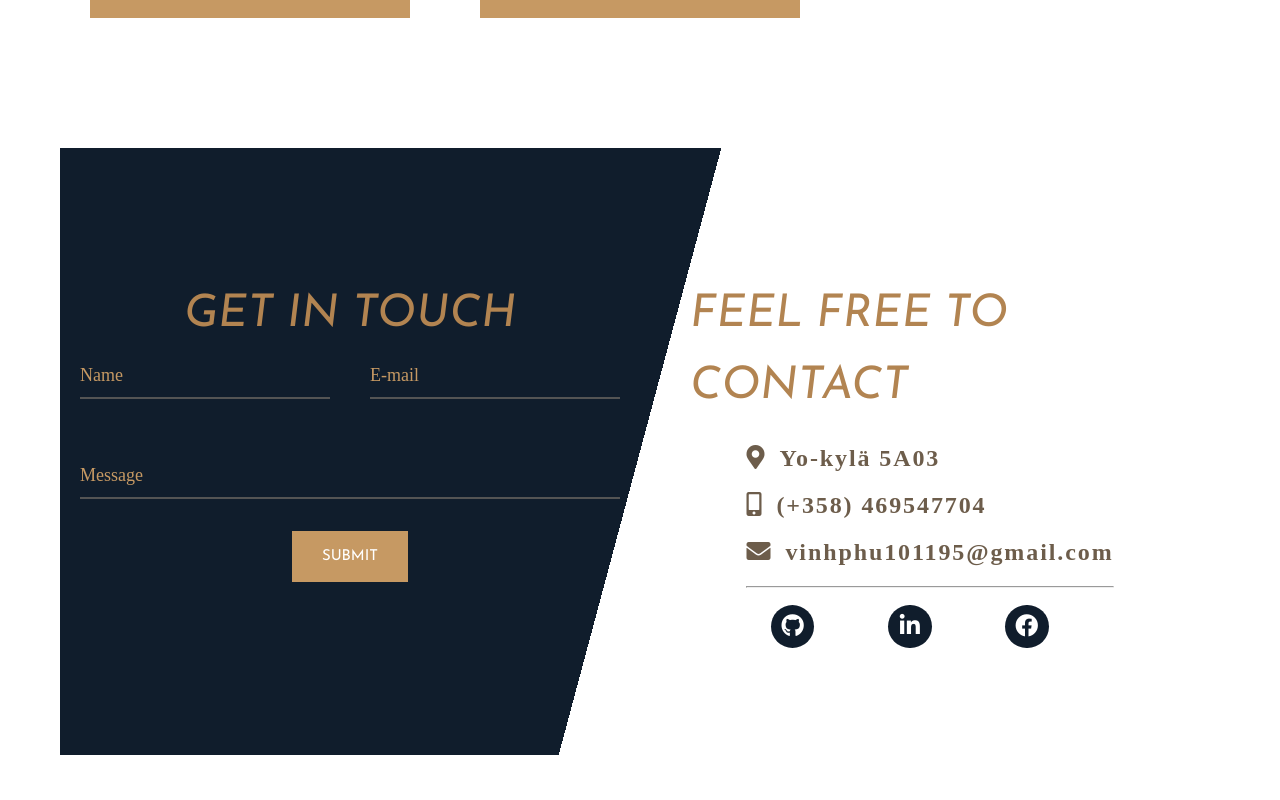
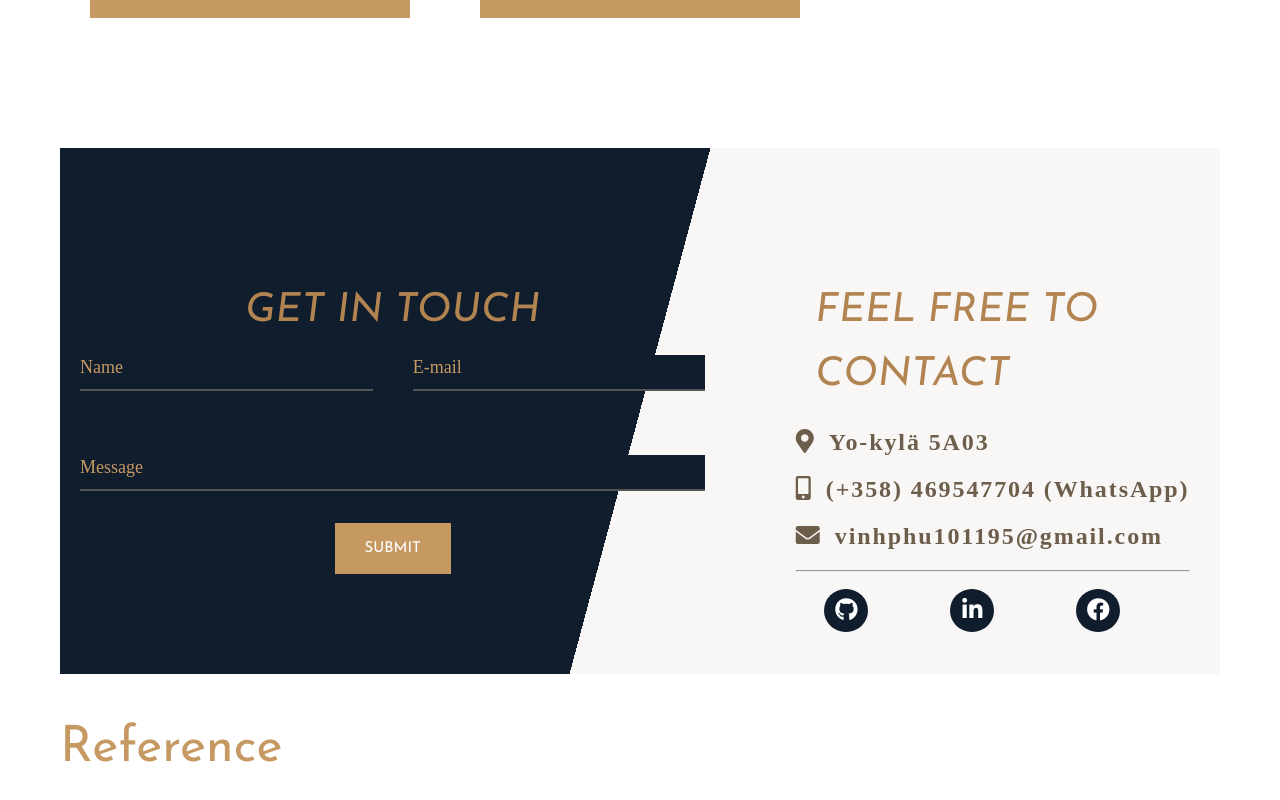
Before and after one commit to vinhphu101195/Phu-Chau-Portfolio-2, a React (Create React App) app: page / in a window 1280 px wide. Shown: the part 3796-4596 px from the top of the page. Built offline with nearby package versions, Linux system fonts and the light colour scheme; a web font is replaced by a local one.

Commit message:
build reference and change phone in contact

```diff
--- a/src/App.js
+++ b/src/App.js
@@ -7,6 +7,7 @@ import Profile from "./components/profile/Profile";
 import Skills from "./components/skills/Skills";
 import Projects from "./components/projects/Projects";
 import Contact from "./components/contact/Contact";
+import Reference from './components/reference/Reference';
 
 import "./sass/main.scss";
 
@@ -19,6 +20,7 @@ function App() {
         <Skills></Skills>
         <Projects></Projects>
         <Contact></Contact>
+        <Reference></Reference>
       </ProjectContexts>
     </div>
   );
--- a/src/components/contact/Contact.js
+++ b/src/components/contact/Contact.js
@@ -33,7 +33,7 @@ const Contact = () => {
 
                     <div className="contact__infor__phone">
                         <i className="fas fa-mobile-alt fa-2x">
-                            <span className="contact__infor__text phone">(+358) 469547704</span>
+                            <span className="contact__infor__text phone">(+358) 469547704 (WhatsApp)</span>
                         </i>
                     </div>
 
--- a/src/components/contact/_contact.scss
+++ b/src/components/contact/_contact.scss
@@ -126,12 +126,12 @@
 
 .contact{
     grid-column: main-start/ col-end 6;
+    background-color: $color-grey-light-1;
     background-image: linear-gradient(105deg, $color-secondary 0%, $color-secondary 50%, transparent 50%);
 
     font-size: 1.2rem;
 
-    display:grid;
-    grid-template-columns: repeat(auto-fit, minmax(50rem, 1fr));
+   display: flex;
 
     &__email{
       color: #fff;
@@ -141,7 +141,7 @@
       padding: 10rem 0;
 
         &__title{
-            font-size: 4.5rem;
+            font-size: 4rem;
             padding-top: 3.125rem;
 
         }
@@ -152,13 +152,13 @@
         display: flex;
         flex-direction: column;
         align-items: center;
-        padding: 10rem 0;
+        padding:10rem 0 0 4rem;
 
 
         &__header{
             padding-top: 3.125rem;
             margin-bottom: 2.125rem;
-            font-size: 4.5rem;
+            font-size: 4rem;
             margin-left: 5rem;
         }
         &__text{
--- /dev/null
+++ b/src/components/reference/Reference.js
@@ -0,0 +1,14 @@
+import React from 'react';
+
+const Reference = () => {
+    return (
+        <section className="reference">
+            <h2 className="heading-2">
+                Reference
+            </h2>
+
+        </section>
+    );
+}
+
+export default Reference;
--- /dev/null
+++ b/src/components/reference/_reference.scss
@@ -0,0 +1,3 @@
+.reference{
+    grid-column: main-start/ col-end 6;
+}
--- a/src/sass/_base.scss
+++ b/src/sass/_base.scss
@@ -36,7 +36,7 @@ body {
 
 .container {
   display: grid;
-  grid-template-rows: 80vh repeat(5, min-content);
+  grid-template-rows: 80vh repeat(7, min-content);
   grid-template-columns:
     [column-start] 6rem [column-end main-start] repeat(
       6,
--- a/src/sass/main.scss
+++ b/src/sass/main.scss
@@ -7,3 +7,4 @@
 @import "../components/projects/project";
 @import "../components/projects/_projectPopup";
 @import "../components/contact/contact";
+@import "../components/reference/reference";
```
